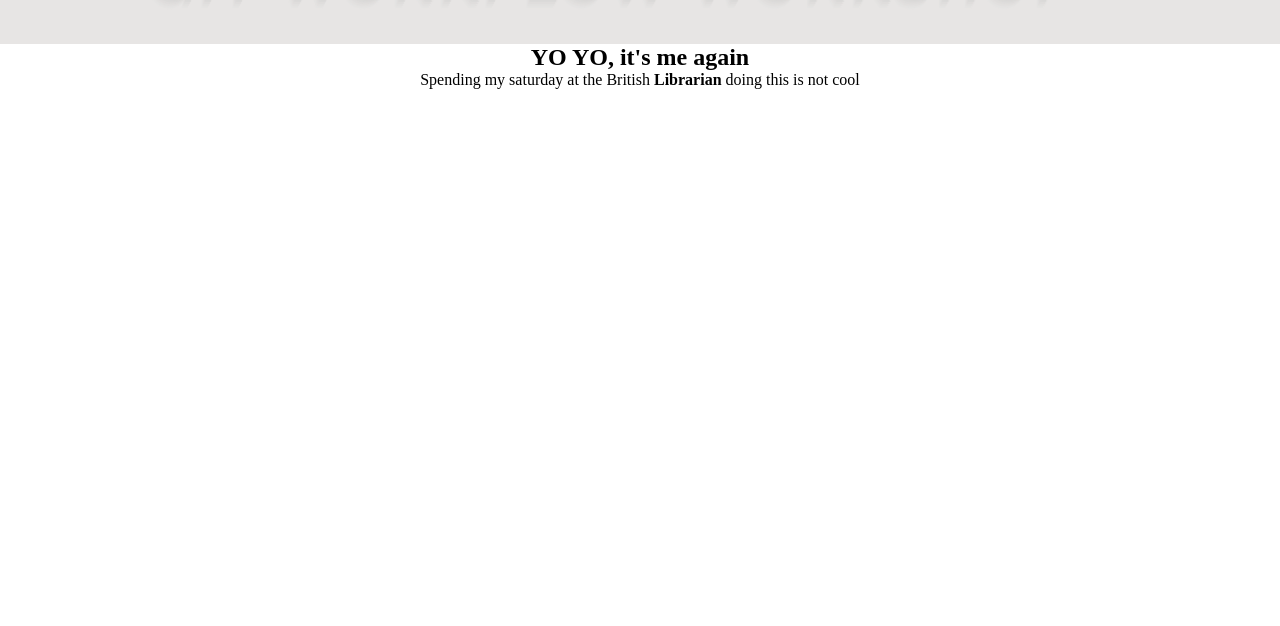
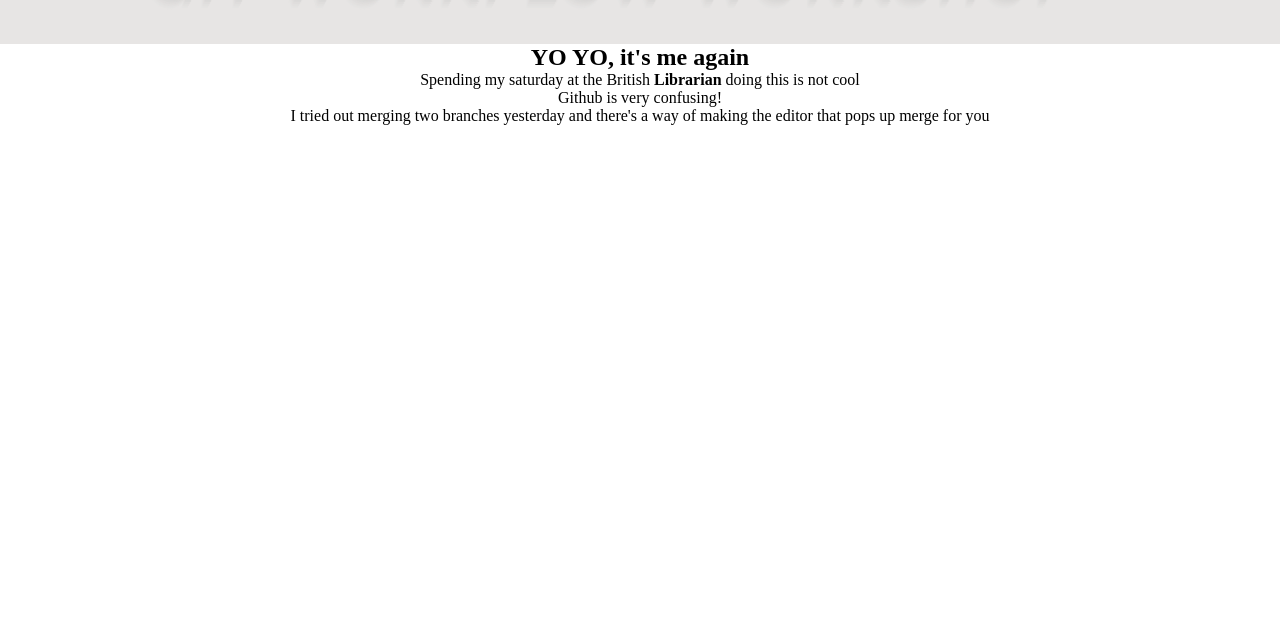
Before and after one commit to benante/pair-workshop, a plain HTML site: page index.html in a window 1280 px wide. Shown: the part 174-800 px from the top of the page. Drawn offline with Linux system fonts and the light colour scheme.

Commit message:
added text content again

```diff
--- a/index.html
+++ b/index.html
@@ -15,6 +15,8 @@
         >Spending my saturday at the British <strong>Librarian</strong> doing
         this is not cool</span
       >
+      <p>Github is very confusing!</p>
+      <p>I tried out merging two branches yesterday and there's a way of making the editor that pops up merge for you</p>
     </div>
   </body>
 </html>
```
